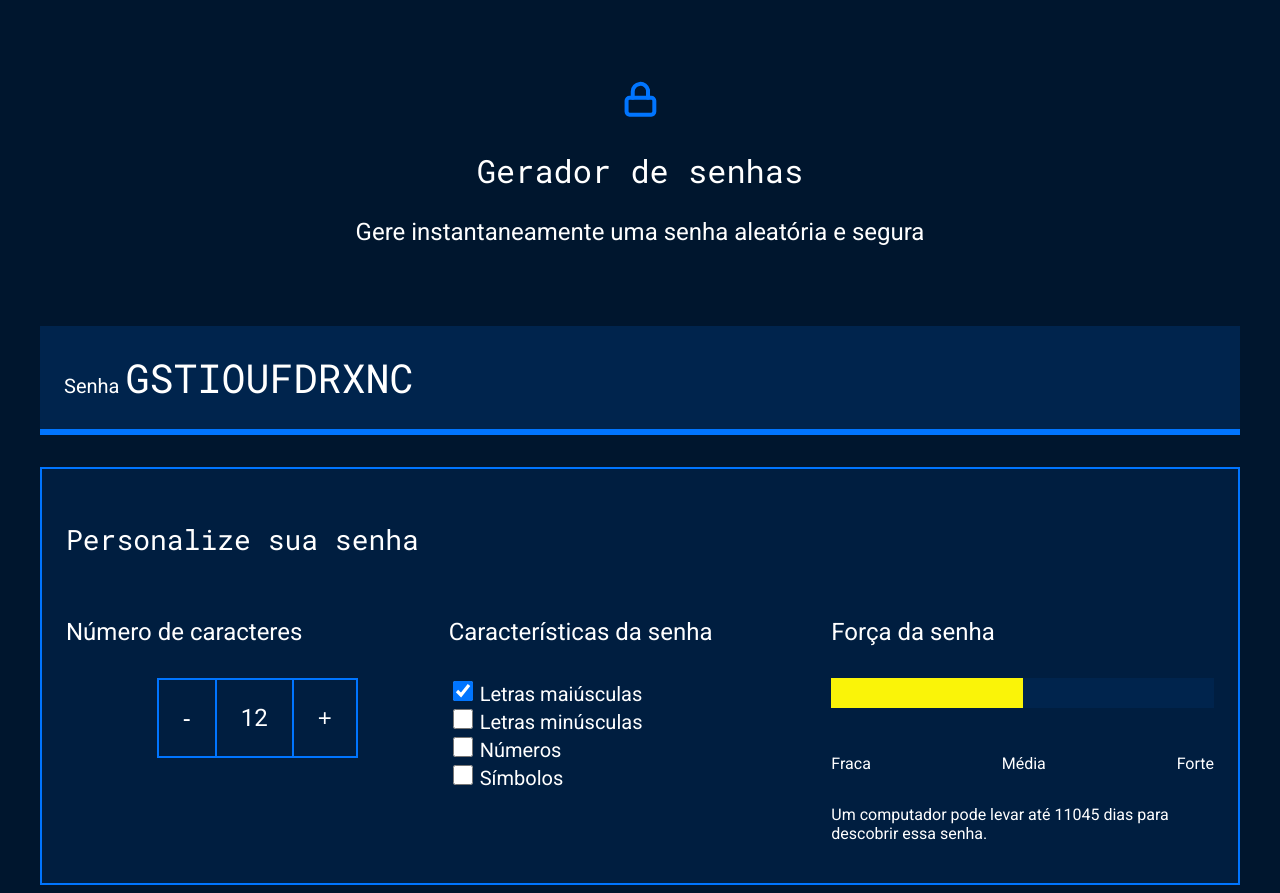
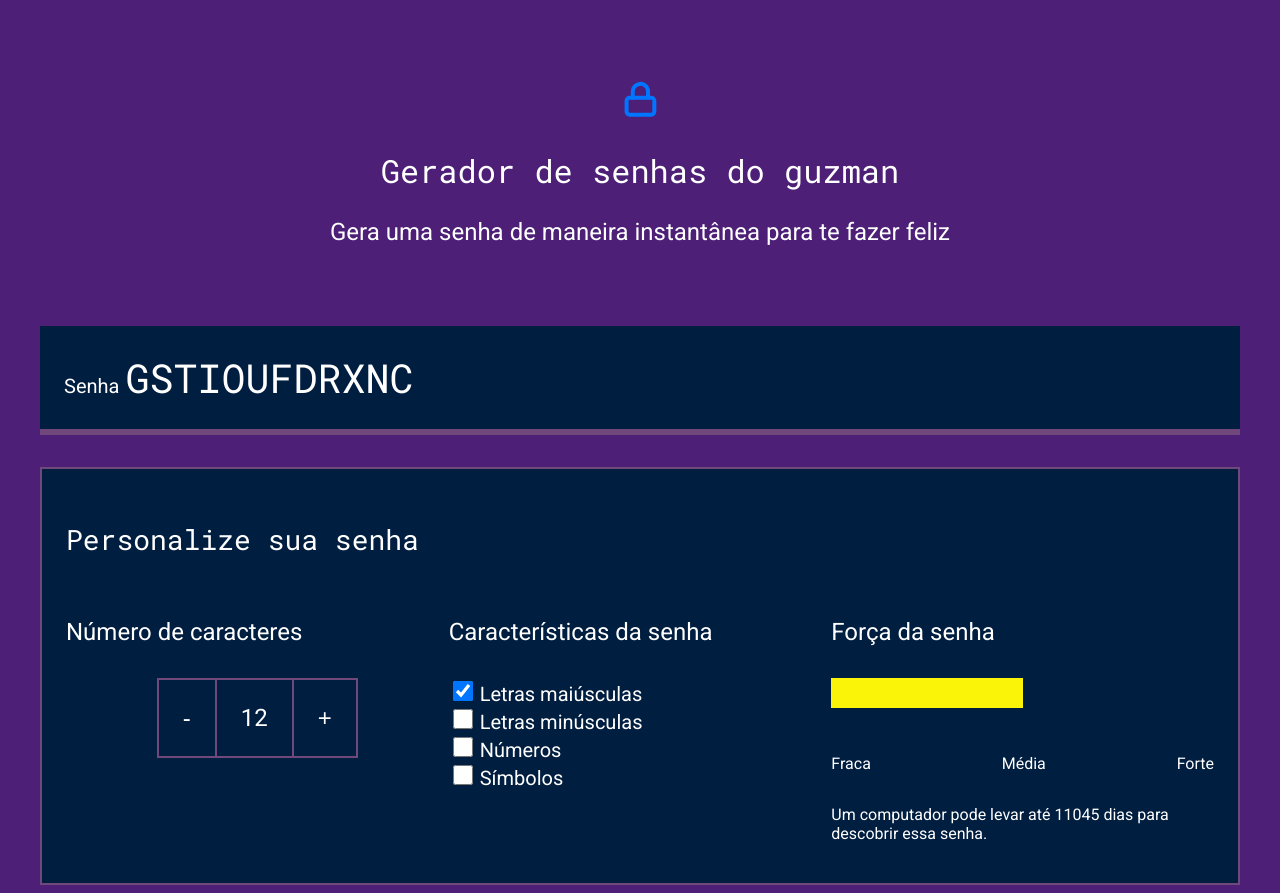
Before and after one commit to gusttvo/guzman-3ano-2tri, a plain HTML site: page index.html in a window 1280 px wide. Drawn offline with Linux system fonts and the light colour scheme.

Commit message:
Add files via upload

```diff
--- a/index.html
+++ b/index.html
@@ -12,8 +12,8 @@
     <section class="conteudo">
         <div class="conteudo-titulo">
             <img src="unlock.svg" alt="cadeado fechado">
-            <h2 class="titulo-principal">Gerador de senhas</h2>
-            <h3 class="titulo-secundario">Gere instantaneamente uma senha aleatória e segura</h3>
+            <h2 class="titulo-principal">Gerador de senhas do guzman</h2>
+            <h3 class="titulo-secundario">Gera uma senha de maneira instantânea para te fazer feliz</h3>
         </div>
         <div class="conteudo-senha">
             <label for="senha">Senha</label>
--- a/style.css
+++ b/style.css
@@ -2,10 +2,10 @@
 
 :root {
     --branco: white;
-    --cor-de-fundo: #00162E;
-    --fundo-senha: #00244D;
+    --cor-de-fundo: #4d1f77;
+    --fundo-senha: #001E40;
     --fundo-texto: #001E40;
-    --borda: #0075FF;
+    --borda: #70487c;
     --roboto: 'Roboto', sans-serif;
     --roboto-mono: 'Roboto Mono', monospace;
 }
```
